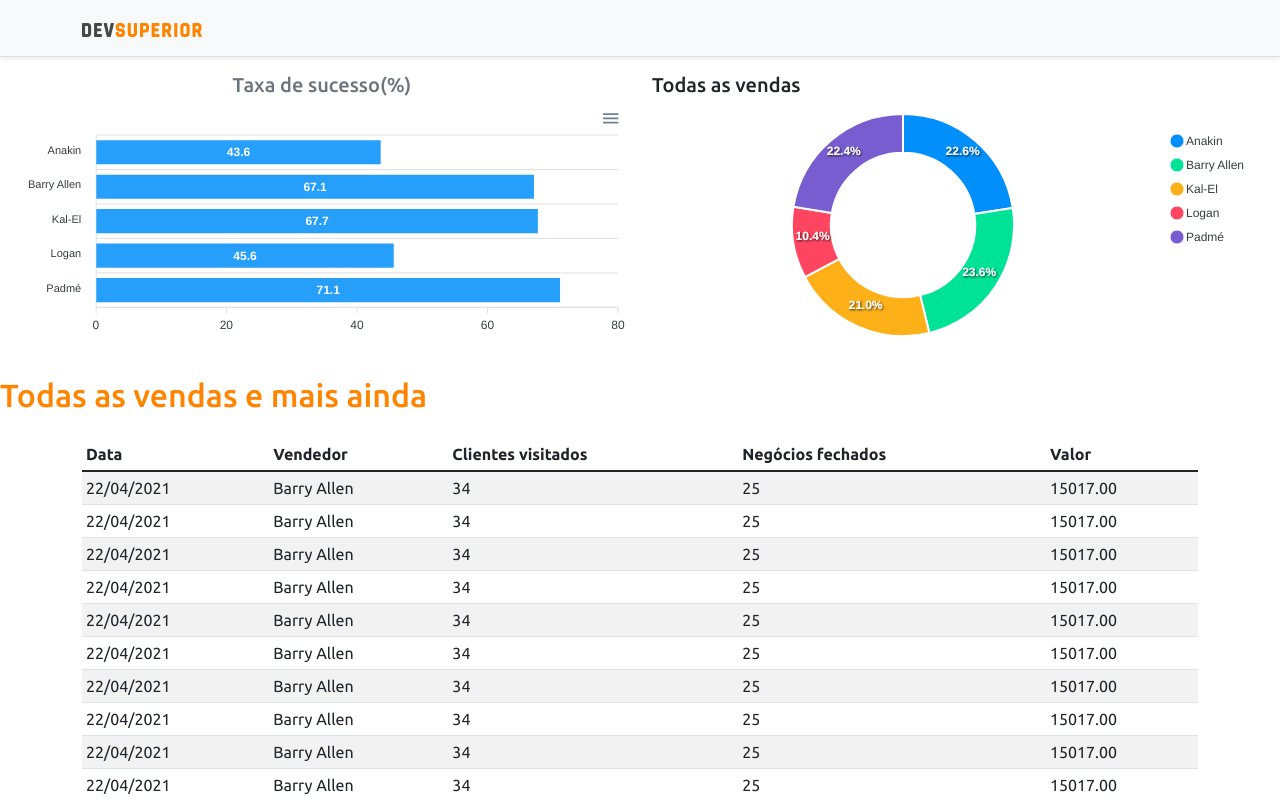
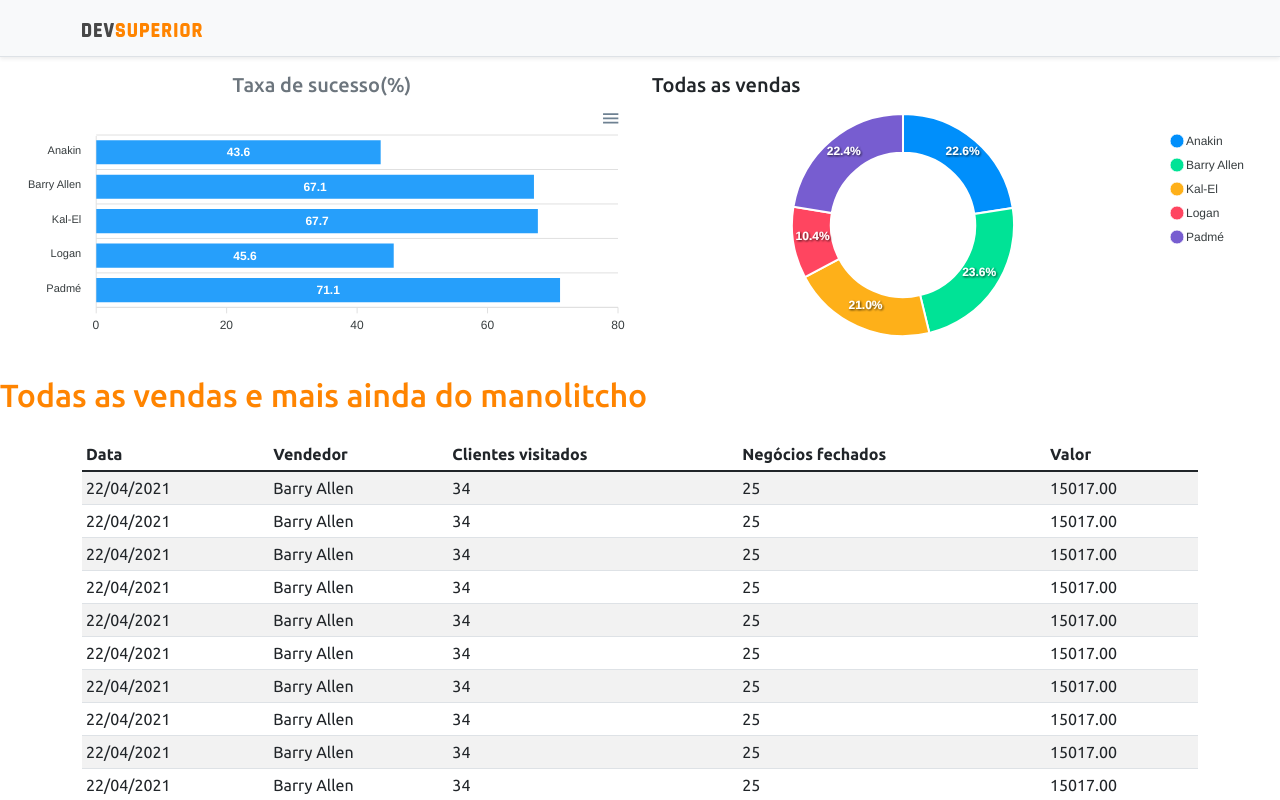
Before and after one commit to mangiraldes/projetosds5, a React (Create React App) app in the folder frontend/: page / in a window 1280 px wide. Shown: the top 800 px of the page. Built offline with nearby package versions, Linux system fonts and the light colour scheme.

Commit message:
static charts

```diff
--- a/frontend/src/App.tsx
+++ b/frontend/src/App.tsx
@@ -19,7 +19,9 @@ function App() {
         </div>
       </div>
       <div className="py-3 ">
-        <h2 className="text-primary">Todas as vendas e mais ainda</h2>
+        <h2 className="text-primary">
+          Todas as vendas e mais ainda do manolitcho
+        </h2>
       </div>
       <div className="container">
         <DataTable></DataTable>
```
